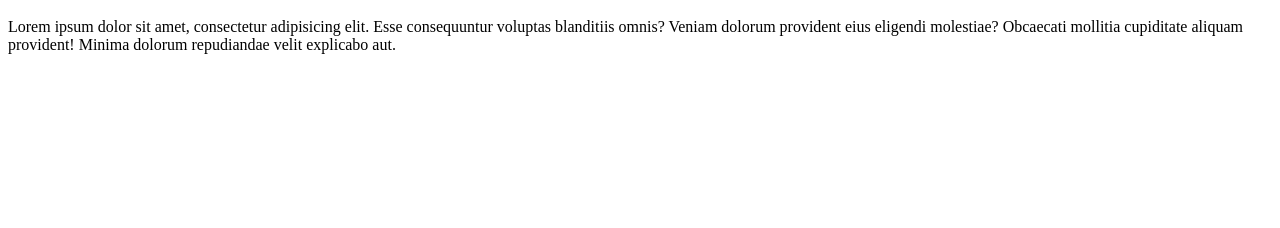
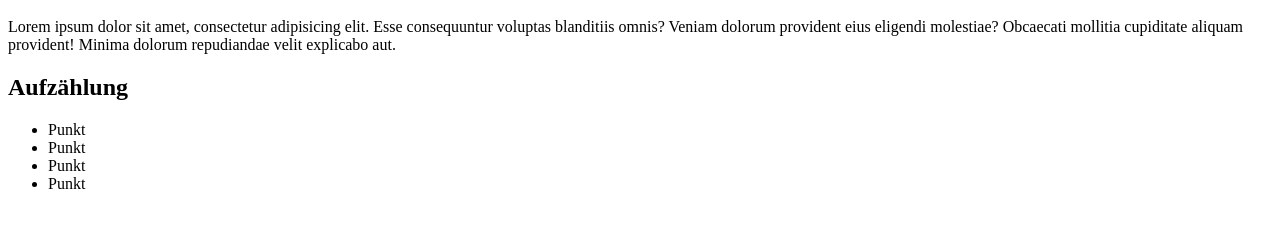
Before and after one commit to thomas-hintersteiner/html-test, a plain HTML site: page index.html in a window 1280 px wide. Shown: the part 48-276 px from the top of the page. Drawn offline with Linux system fonts and the light colour scheme.

Commit message:
Aufzählung hinzugefügt

```diff
--- a/index.html
+++ b/index.html
@@ -1,2 +1,10 @@
 <h1>Hallo</h1>
 <p>Lorem ipsum dolor sit amet, consectetur adipisicing elit. Esse consequuntur voluptas blanditiis omnis? Veniam dolorum provident eius eligendi molestiae? Obcaecati mollitia cupiditate aliquam provident! Minima dolorum repudiandae velit explicabo aut.</p>
+
+<h2>Aufzählung</h2>
+<ul>
+    <li>Punkt</li>
+    <li>Punkt</li>
+    <li>Punkt</li>
+    <li>Punkt</li>
+</ul>
```
